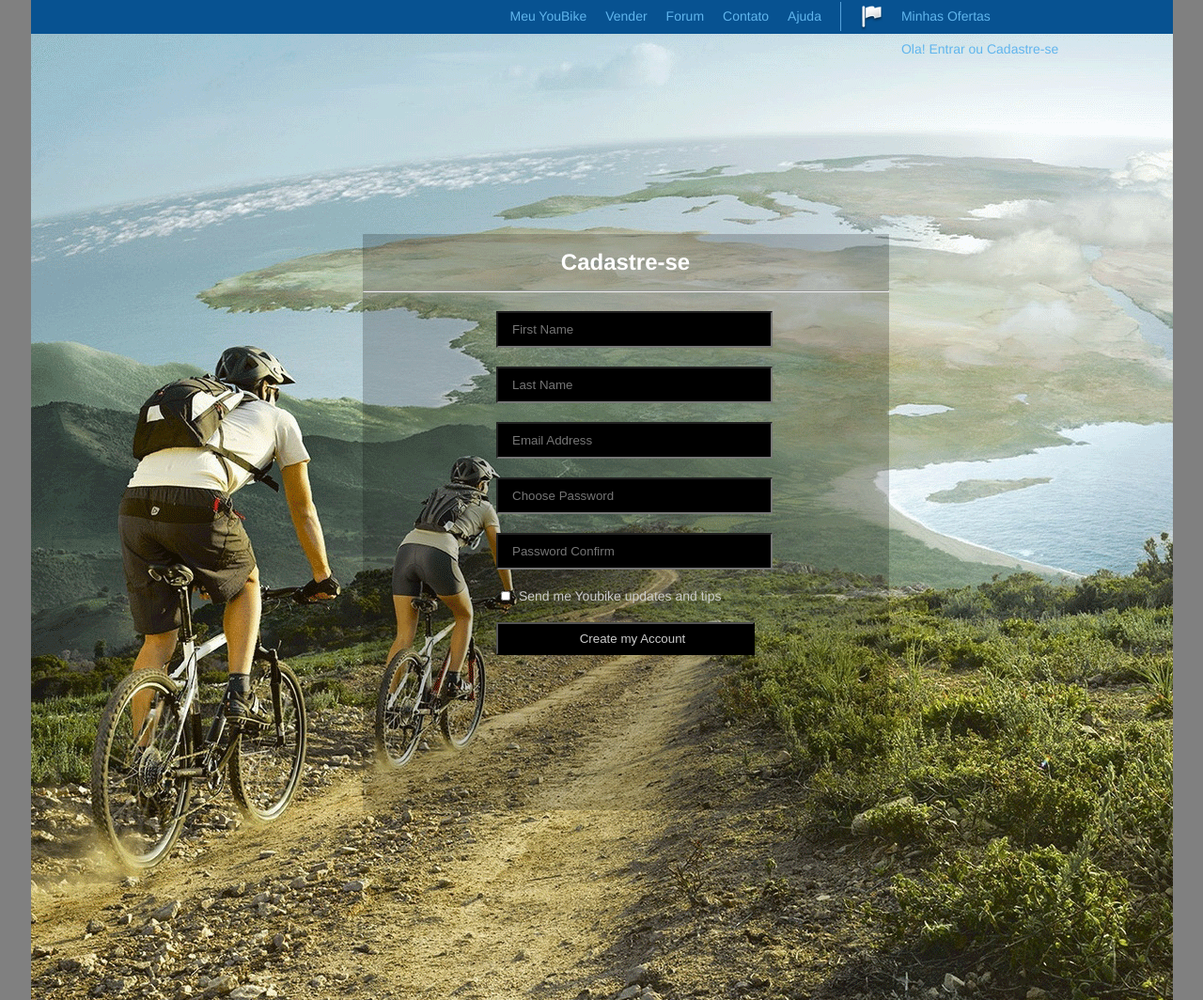
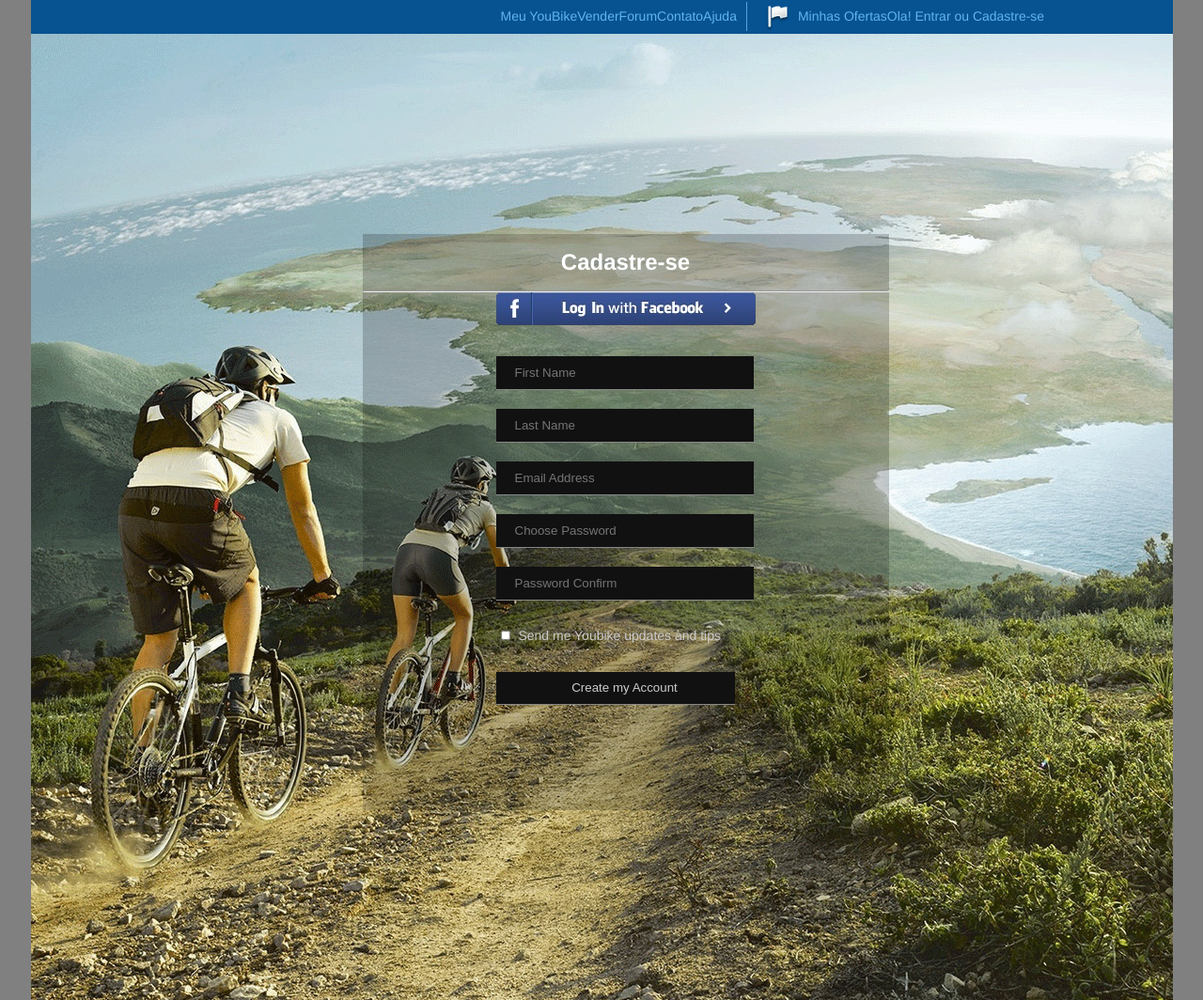
Before and after one commit to Vito4ka/Homework, a plain HTML site: page dz5/Cadastre/index.html in a window 1280 px wide. Shown: the whole page at 94% size. Drawn offline with Linux system fonts and the light colour scheme.

```diff
--- a/dz5/Cadastre/css/style.css
+++ b/dz5/Cadastre/css/style.css
@@ -29,8 +29,6 @@
 }
 a {
   display: block;
-  padding-left: 10px;
-  padding-right: 10px;
   line-height: 35px;
   color: #60b5ed;
   text-decoration: none;
@@ -51,7 +49,6 @@
   top: 249px;
   width: 560px;
   height: 613px;
-  z-index: 21;
 }
 h2 {
   text-align: center;
@@ -65,17 +62,24 @@
 }
 .form {
   margin: 0 auto;
-  width: 275px;
+  width: 276px;
 }
 .input_form {
   margin-top: 20px;
 }
 input {
-  width: 100%;
+  width: 254px;
   height: 35px;
-  background-color: rgba(0, 0, 0, 1);
+  background-color: #111;
   color: #ccc;
-  padding-left: 15px;
+  padding-left: 20px;
+  border: 0;
+  border-bottom: 1px solid #888; /*484948;*/
+}
+input:hover {
+  background-color: #111;
+  color: #ccc;
+  box-shadow: 0 0 10px rgba(0,0,0,0.5);
 }
 label {
   color: #ccc;
--- a/dz5/Cadastre/index.html
+++ b/dz5/Cadastre/index.html
@@ -43,7 +43,7 @@
         <hr>
         <div class="form">
 
-        </div>
+        <a href="#"><img src="img/facebook.png" alt="facebook"><a/>
         <form action="/" class="form">
           <div class="input_form">
           <input type="text" name="first name" placeholder="First Name"  required>
@@ -62,10 +62,11 @@
           <div class="input_form">
           <input type="checkbox" name="send_me" id="send_me_tips" class="left">
           <label for="send_me_tips">Send me Youbike updates and tips</label>
-      </div>
+          </div>
         <div  class="input_form">
           <input type="submit" value="Create my Account" name="submi" >
         </div>
+      </div>
 
 
 
```
Also changed, not shown: dz1/homework1.png (deleted), dz5/Cadastre/img/facebook.png (added), 2 other files.
